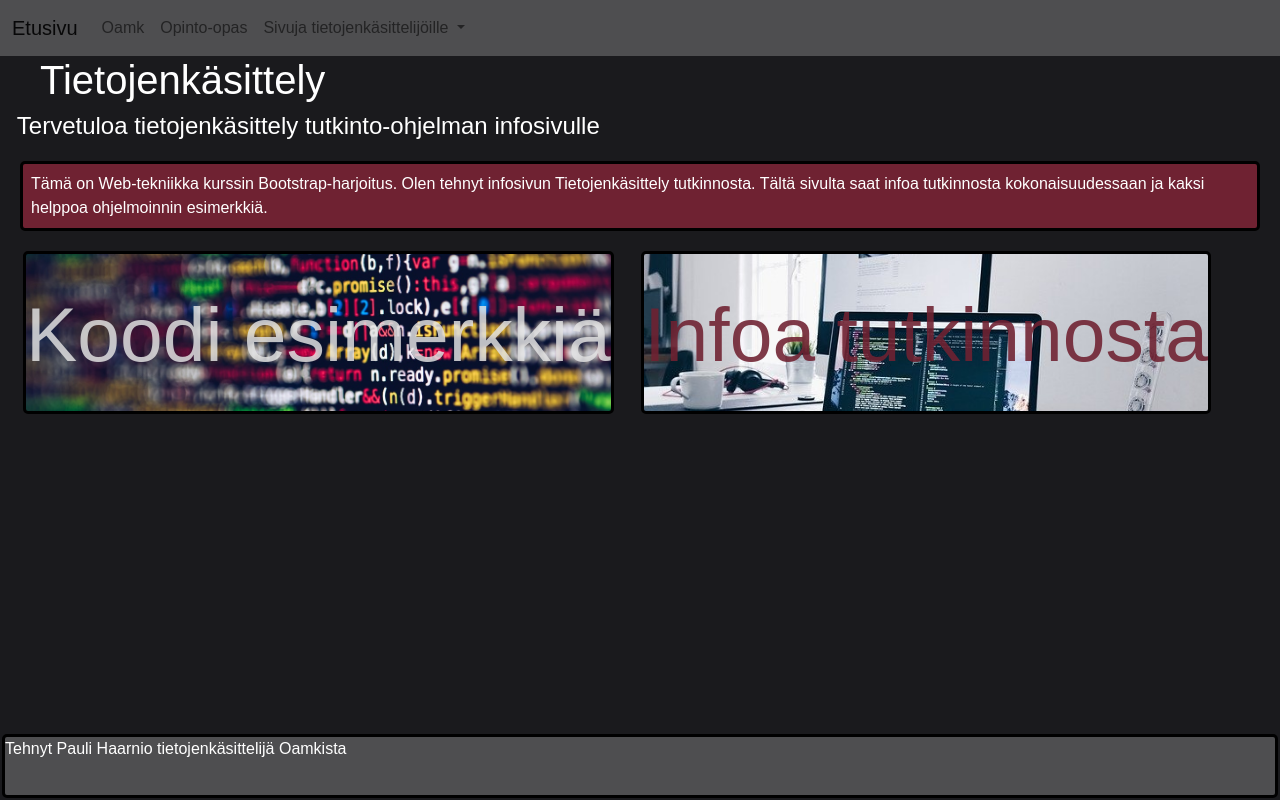
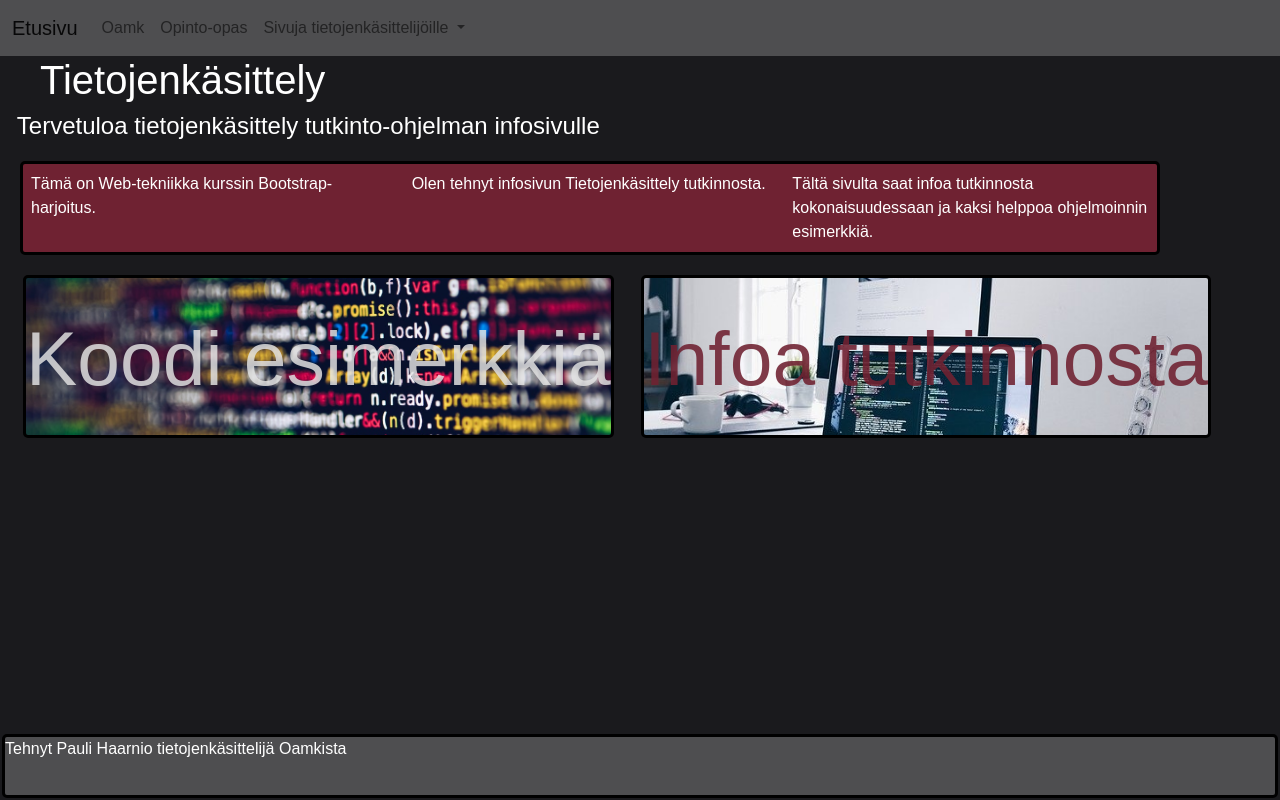
Before and after one commit to paulihaarnio/bootstrap-sivusto, a plain HTML site: page index.html in a window 1280 px wide. Drawn offline with nearby package versions, Linux system fonts and the light colour scheme.

Commit message:
jotain muutosta

```diff
--- a/index.html
+++ b/index.html
@@ -55,22 +55,34 @@
     <h1>Tietojenkäsittely</h1> <h4>Tervetuloa tietojenkäsittely tutkinto-ohjelman infosivulle</h4>
   </header>
 
-<div id="text">
-<article>Tämä on Web-tekniikka kurssin Bootstrap-harjoitus. Olen tehnyt infosivun Tietojenkäsittely tutkinnosta. Tältä sivulta saat infoa tutkinnosta kokonaisuudessaan ja kaksi helppoa ohjelmoinnin esimerkkiä.  </article>
+<div class="container" id="text">
+  <div class="row">
+    <div class="col-sm">
+      Tämä on Web-tekniikka kurssin Bootstrap-harjoitus.
+    </div>
+    <div class="col-sm">
+      Olen tehnyt infosivun Tietojenkäsittely tutkinnosta.
+    </div>
+    <div class="col-sm">
+      Tältä sivulta saat infoa tutkinnosta kokonaisuudessaan ja kaksi helppoa ohjelmoinnin esimerkkiä.
+    </div>
+  </div>
 </div>
-  <div class="links">
-    <a href="pages/index2.html" id="codesite">Koodi esimerkkiä</a>
+  <div class="links" >
+    <div class="col">
+      <a href="pages/index2.html" id="codesite">Koodi esimerkkiä</a>
 
-    <a href="pages/index3.html" id="infosite">Infoa tutkinnosta</a>
+      <a href="pages/index3.html" id="infosite">Infoa tutkinnosta</a>
+    </div>
   </div>
 
 
 
 
-
+<div class="col">
     <footer class="fixed-bottom">
       Tehnyt Pauli Haarnio tietojenkäsittelijä  <a href="https://www.oamk.fi/fi/">Oamkista</a>
     </footer>
-
+  </div>
   </body>
 </html>
--- a/styles/style.css
+++ b/styles/style.css
@@ -14,7 +14,7 @@ h1, h2{
 h4{
     padding-left: 0.7em;
 }
-article{
+#text{
    border: 3px solid black;
    border-radius: 5px;
    margin: 20px;
--- a/styles/styles2.css
+++ b/styles/styles2.css
@@ -30,7 +30,7 @@ article{
     height: 25vw;
 }
 #kuva1{
-    width: 63vw
+    width: 50vw
 }
 @media screen and (max-width:650px) {
     #flush-collapseTwo{font-size: 0.8em
```
Also changed, not shown: pages/index2.html (+2 -3 lines).
